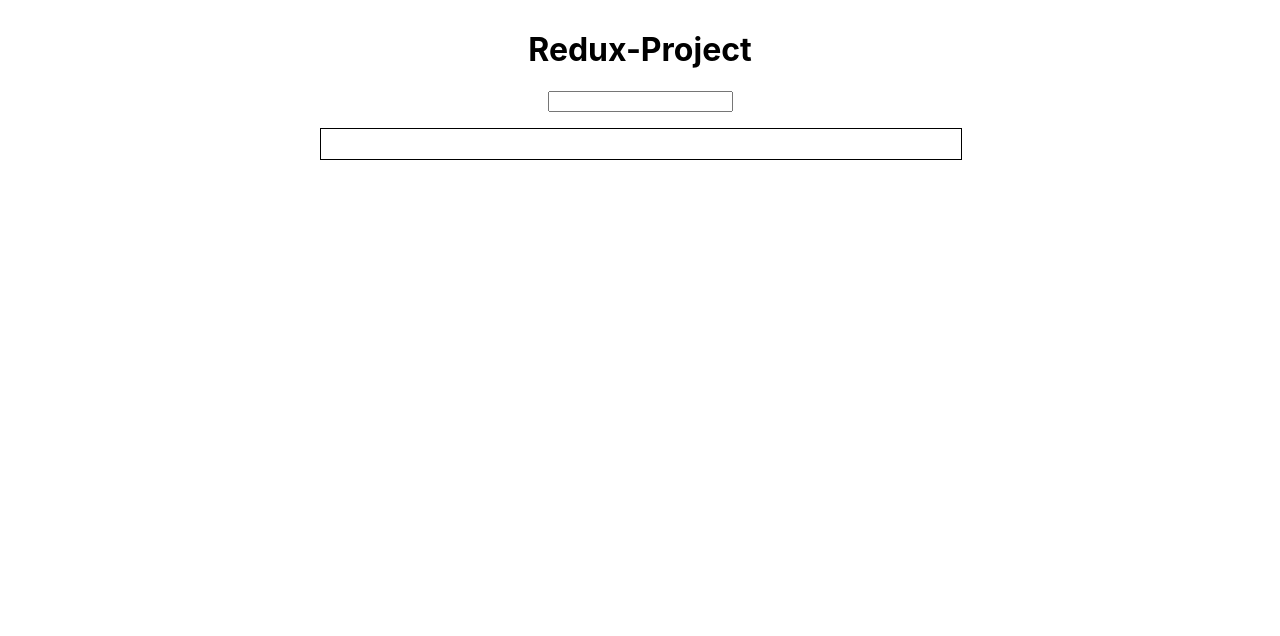
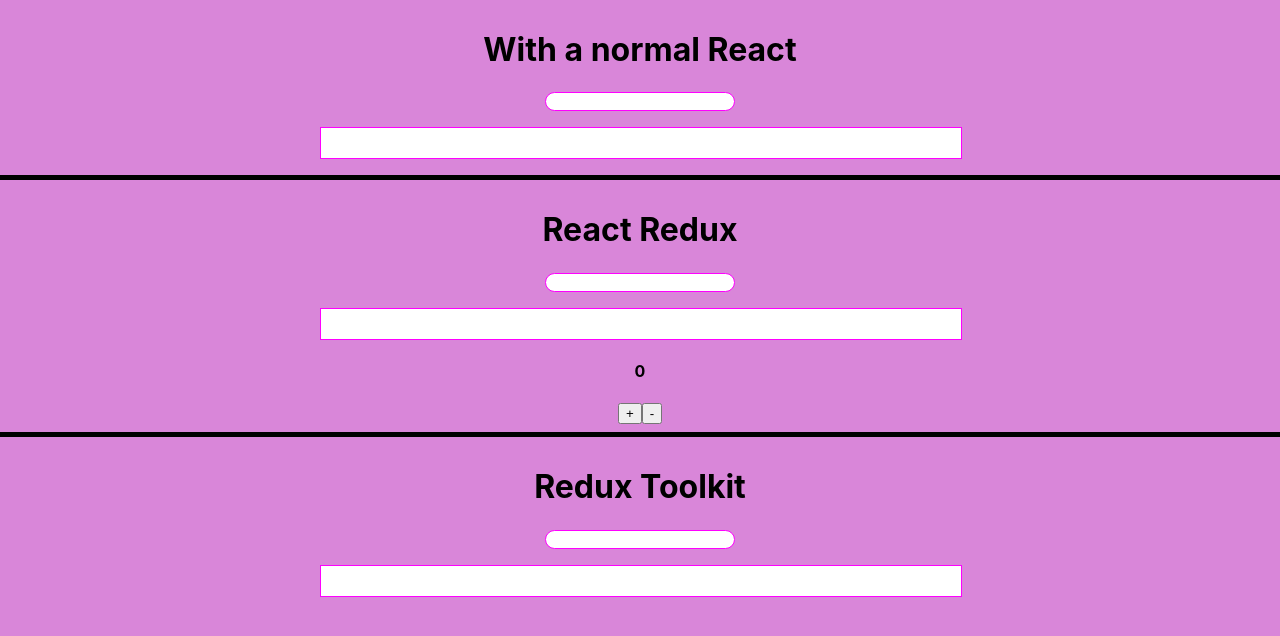
Before and after one commit to KarlenNersisyan/Redux-Project, a React (Create React App) app: page / in a window 1280 px wide. Shown: the top 636 px of the page. Built offline with nearby package versions, Linux system fonts and the light colour scheme.

Commit message:
feat(src): Added regular react

```diff
--- a/src/App.css
+++ b/src/App.css
@@ -2,12 +2,3 @@
   text-align: center;
   margin-top: 30px;
 }
-
-.paragraph {
-  width: 50%;
-  margin-left: 25%;
-  min-height: 30px;
-  line-height: 30px;
-  border: 1px solid black;
-  word-wrap: break-word;
-}
--- a/src/App.js
+++ b/src/App.js
@@ -1,48 +1,19 @@
-// import { useState } from "react";
-import { useDispatch, useSelector } from "react-redux";
+import { useState } from "react";
 import "./App.css";
-import { addInputValue, decrement, increment } from "./redux/actions";
 
 function App() {
-  // const [value, setValue] = useState();
+  const [value, setValue] = useState();
 
-  // const handleInput = (event) => {
-  //   setValue(event.target.value);
-  // };
-
-  //////  REACT-REDUX
-  // const value = useSelector((state) => state.input.value);
-  // const count = useSelector((state) => state.counts.count);
-  // const dispatch = useDispatch();
-
-  // const handleInput = (event) => {
-  //   dispatch(addInputValue(event.target.value));
-  // };
-  // const handleIncrementBtn = () => {
-  //   dispatch(increment());
-  // };
-  // const handleDecrementBtn = () => {
-  //   dispatch(decrement());
-  // };
-
-  // REACT_REDUX  TOOLKIT
-  const value = useSelector((state) => state.input.value);
-  const dispatch = useDispatch();
   const handleInput = (event) => {
-    dispatch(addInputValue(event.target.value));
+    setValue(event.target.value);
   };
 
   return (
     <div className="App">
-      <h1> Redux-Project </h1>
+      <h1> With a normal React </h1>
       <input type="text" onChange={handleInput} />
       <p className="paragraph">{value}</p>
-
-      {/* <div>
-        <h4>{count}</h4>
-        <button onClick={handleIncrementBtn}>+</button>
-        <button onClick={handleDecrementBtn}>-</button>
-      </div> */}
+      <hr />
     </div>
   );
 }
--- /dev/null
+++ b/src/components/Redux/Redux.js
@@ -0,0 +1,51 @@
+// import { useState } from "react";
+import { useDispatch, useSelector } from "react-redux";
+// import { addInputValue } from "./redux-toolkit/inputSlice";
+import { addInputValue, decrement, increment } from "../../redux/actions";
+
+function Redux() {
+  // const [value, setValue] = useState();
+
+  // const handleInput = (event) => {
+  //   setValue(event.target.value);
+  // };
+
+  //////  REACT-REDUX
+  const value = useSelector((state) => state.input.value);
+  const count = useSelector((state) => state.counts.count);
+  const dispatch = useDispatch();
+
+  const handleInput = (event) => {
+    dispatch(addInputValue(event.target.value));
+  };
+  const handleIncrementBtn = () => {
+    dispatch(increment());
+  };
+  const handleDecrementBtn = () => {
+    dispatch(decrement());
+  };
+
+  // REACT_REDUX  TOOLKIT
+  //   const value = useSelector((state) => state.input.value);
+  //   const dispatch = useDispatch();
+  //   const handleInput = (event) => {
+  //     dispatch(addInputValue(event.target.value));
+  //   };
+
+  return (
+    <div className="App">
+      <h1> React Redux </h1>
+      <input type="text" onChange={handleInput} />
+      <p>{value}</p>
+
+      <div>
+        <h4>{count}</h4>
+        <button onClick={handleIncrementBtn}>+</button>
+        <button onClick={handleDecrementBtn}>-</button>
+      </div>
+      <hr />
+    </div>
+  );
+}
+
+export default Redux;
--- /dev/null
+++ b/src/components/ReduxToolkit/ReduxToolkit.jsx
@@ -0,0 +1,20 @@
+import { useDispatch, useSelector } from "react-redux";
+import { addInputValue } from "../../redux-toolkit/inputSlice";
+
+function ReduxToolkit() {
+  const value = useSelector((state) => state.input.value);
+  const dispatch = useDispatch();
+  const handleInput = (event) => {
+    dispatch(addInputValue(event.target.value));
+  };
+
+  return (
+    <div className="App">
+      <h1> Redux Toolkit </h1>
+      <input type="text" onChange={handleInput} />
+      <p className="paragraph">{value}</p>
+    </div>
+  );
+}
+
+export default ReduxToolkit;
--- a/src/index.css
+++ b/src/index.css
@@ -1,13 +1,39 @@
 body {
+  background: rgba(199, 75, 199, 0.671);
   margin: 0;
-  font-family: -apple-system, BlinkMacSystemFont, 'Segoe UI', 'Roboto', 'Oxygen',
-    'Ubuntu', 'Cantarell', 'Fira Sans', 'Droid Sans', 'Helvetica Neue',
+  font-family: -apple-system, BlinkMacSystemFont, "Segoe UI", "Roboto", "Oxygen",
+    "Ubuntu", "Cantarell", "Fira Sans", "Droid Sans", "Helvetica Neue",
     sans-serif;
   -webkit-font-smoothing: antialiased;
   -moz-osx-font-smoothing: grayscale;
 }
 
 code {
-  font-family: source-code-pro, Menlo, Monaco, Consolas, 'Courier New',
+  font-family: source-code-pro, Menlo, Monaco, Consolas, "Courier New",
     monospace;
 }
+
+input[type="text"] {
+  border-radius: 20px;
+  padding-left: 9px;
+  outline: none;
+  border: 1px solid magenta;
+}
+
+p {
+  width: 50%;
+  background: white;
+  margin-left: 25%;
+  font-style: italic;
+  font-weight: 900;
+  min-height: 30px;
+  line-height: 30px;
+  border: 1px solid magenta;
+  word-wrap: break-word;
+}
+
+hr {
+  height: 5px;
+  background: black;
+  border: none;
+}
--- a/src/index.js
+++ b/src/index.js
@@ -1,18 +1,22 @@
 import React from "react";
 import ReactDOM from "react-dom";
-import "./index.css";
+import { Provider } from "react-redux";
 import App from "./App";
 import reportWebVitals from "./reportWebVitals";
-
-import { Provider } from "react-redux";
+import Redux from "./components/Redux/Redux";
 import { store } from "./redux/store";
+import ReduxToolkit from "./components/ReduxToolkit/ReduxToolkit";
+import { storeTk } from "./redux-toolkit/storeTk";
+import "./index.css";
 
 ReactDOM.render(
   <React.StrictMode>
+    <App />
     <Provider store={store}>
-    {/* <Provider store={storeTk}> */}
-      <App />
-    {/* </Provider> */}
+      <Redux />
+    </Provider>
+    <Provider store={storeTk}>
+      <ReduxToolkit />
     </Provider>
   </React.StrictMode>,
   document.getElementById("root")
--- a/src/redux-toolkit/storeTk.js
+++ b/src/redux-toolkit/storeTk.js
@@ -1,7 +1,7 @@
 import { configureStore } from "@reduxjs/toolkit";
 import inputSlice from "../redux-toolkit/inputSlice";
 
-export const store = configureStore({
+export const storeTk = configureStore({
   reducer: {
     input: inputSlice,
   },
```
